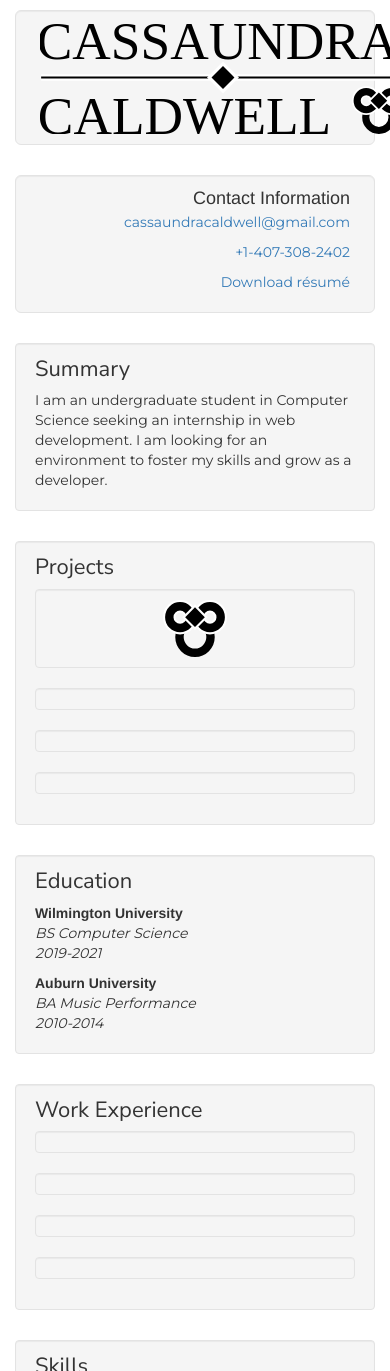
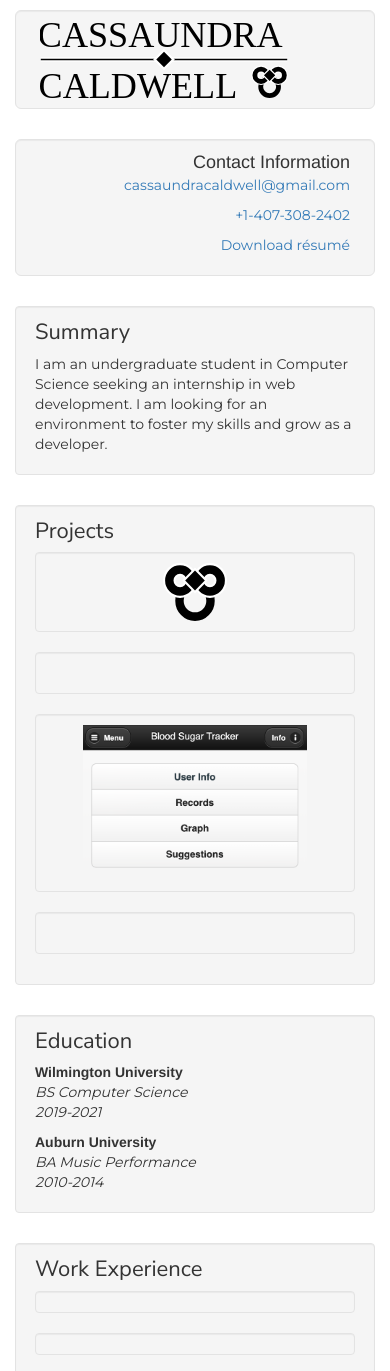
Before and after one commit to caldc239/caldc239.github.io, a plain HTML site: page index.html in a window 390 px wide. Shown: the top 1371 px of the page. Drawn offline with nearby package versions, Linux system fonts and the light colour scheme.

Commit message:
Added (temporary?) icon for the diabetes tracker app. Added some CSS for logos, specifically adjusting their size inside their divs. Played with the bounce effect. Added ids for all logos.

```diff
--- a/cc_css.css
+++ b/cc_css.css
@@ -1,6 +1,21 @@
 @charset "utf-8";
 
 /*CSS file for Cassaundra Caldwell's portfolio*/
+#nameLogo {
+  max-width: 80%;
+  height: auto;
+}
+
+#miniLogo {
+  max-width: 80%;
+  height: auto;
+}
+
+#diabetesLogo {
+  max-width: 80%;
+  height: auto;
+}
+
 .headTitles {
   font-family: 'Nunito Sans', sans-serif;
   font-size: 22px;
--- a/cc_js.js
+++ b/cc_js.js
@@ -1,7 +1,7 @@
 /* JS for Cassaundra Caldwell's site */
 $(document).ready(function() {
-	$(".icon").mouseenter(function() {
-		$(".icon").effect("bounce", {
+	$("#miniLogo").mouseenter(function() {
+		$("#miniLogo").effect("bounce", {
 			distance: 10,
 			times: 1
 		}, "slow");
--- a/index.html
+++ b/index.html
@@ -22,7 +22,7 @@
       <div class="row">
         <div class="col-md-8">
           <div class="well well-lg">
-            <img src="name_logo_1.svg" alt="Cassaundra Caldwell" height=auto>
+            <img src="name_logo_1.svg" alt="Cassaundra Caldwell" id="nameLogo">
           </div>
         </div>
         <div class="col-md-4 text-right">
@@ -51,26 +51,29 @@
             <div class="row">
               <div class="col-md-3 text-center">
                 <div class="well">
-                  <div class="icon" id="miniLogo">
-                    <img src="mini_logo.svg" alternate="My logo">
+                  <div class="icon">
+                    <img src="mini_logo.svg" alternate="My logo" id="miniLogo">
                   </div>
                 </div>
               </div>
               <div class="col-md-3 text-center">
                 <div class="well">
-                  <div class="icon" id="critterLogo">
+                  <div class="icon">
+                  </div>
+                  <img src="" id="critterLogo">
+                </div>
+              </div>
+              <div class="col-md-3 text-center">
+                <div class="well">
+                  <div class="icon">
+                    <img src="bg_tracker.png" alternate="Blood Glucose Tracker" id="diabetesLogo">
                   </div>
                 </div>
               </div>
               <div class="col-md-3 text-center">
                 <div class="well">
-                  <div class="icon" id="diabetesLogo">
-                  </div>
-                </div>
-              </div>
-              <div class="col-md-3 text-center">
-                <div class="well">
-                  <div class="icon" id="cfaLogo">
+                  <div class="icon">
+                    <img src="" id="cfaLogo">
                   </div>
                 </div>
               </div>
```
Also changed, not shown: bg_tracker.png (added).
